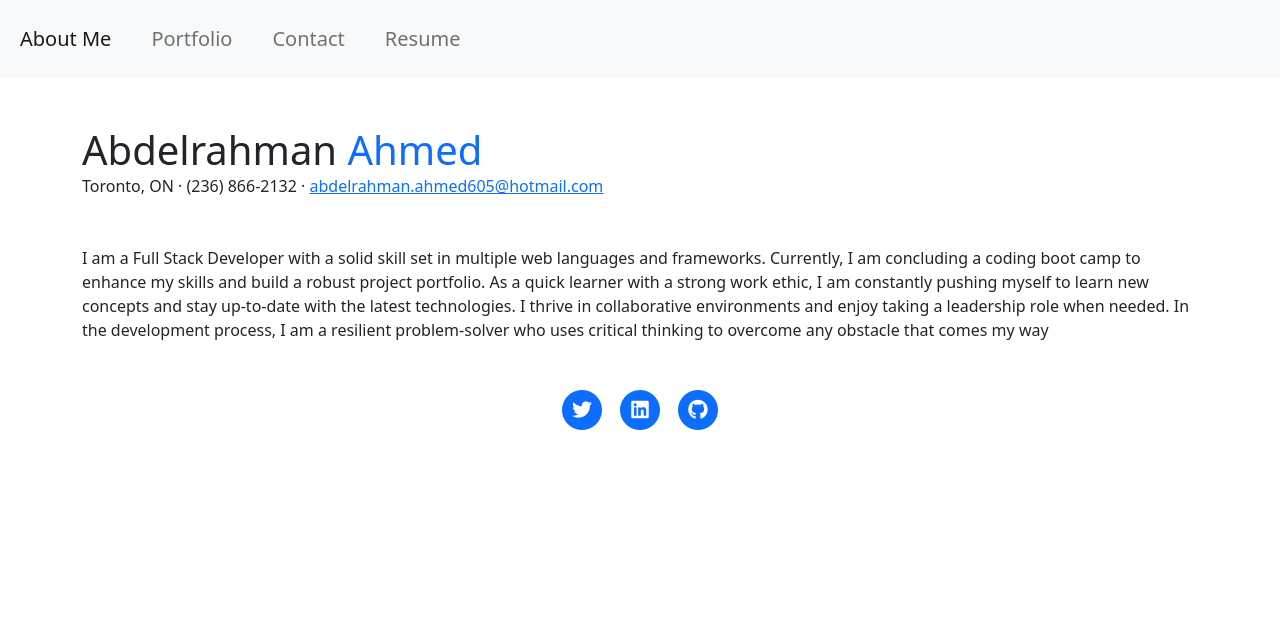
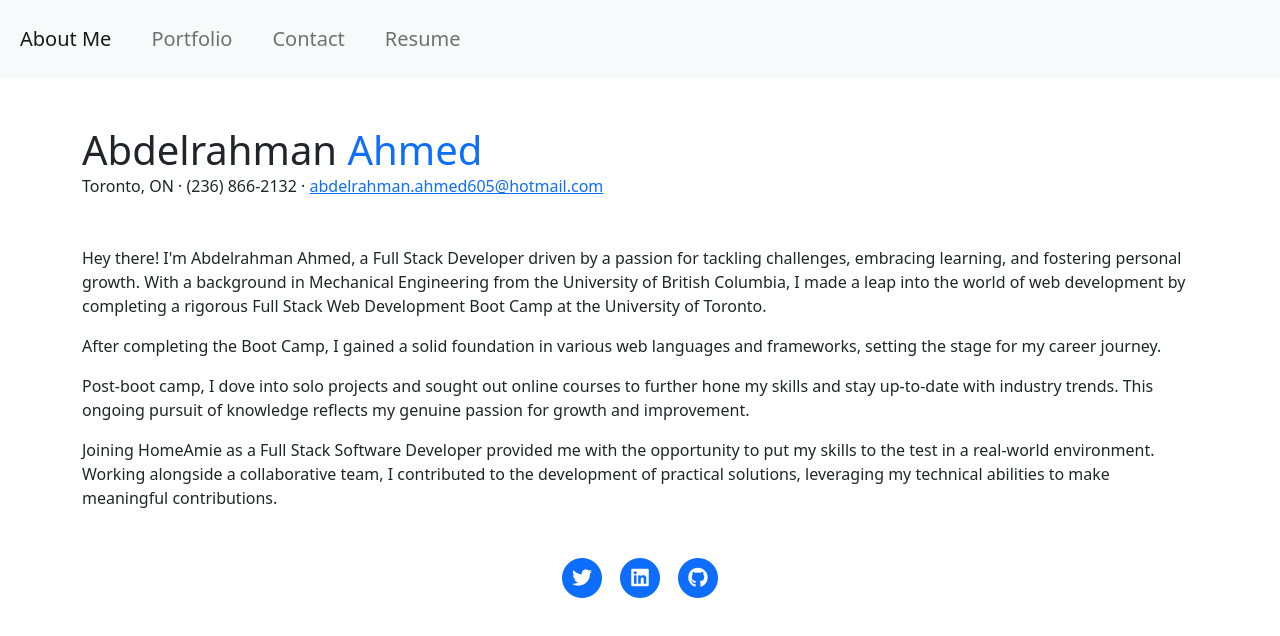
Before and after one commit to AbdelrahmanAhmed605/abeds-react-portfolio, a React (Create React App) app: page / in a window 1280 px wide. Shown: the top 636 px of the page. Built offline with nearby package versions, Linux system fonts and the light colour scheme.

Commit message:
Changed about me section

```diff
--- a/src/components/sections/About.js
+++ b/src/components/sections/About.js
@@ -1,4 +1,4 @@
-import React from "react";
+import React from 'react';
 
 function About() {
   return (
@@ -8,22 +8,39 @@ function About() {
           Abdelrahman <span className="text-primary">Ahmed</span>
         </h1>
         <div className="subheading mb-5">
-          Toronto, ON · (236) 866-2132 ·{" "}
+          Toronto, ON · (236) 866-2132 ·{' '}
           <a href="mailto:abdelrahman.ahmed605@hotmail.com">
             abdelrahman.ahmed605@hotmail.com
           </a>
         </div>
-        <p className="mb-5">
-          I am a Full Stack Developer with a solid skill set in multiple web
-          languages and frameworks. Currently, I am concluding a coding boot
-          camp to enhance my skills and build a robust project portfolio. As a
-          quick learner with a strong work ethic, I am constantly pushing myself
-          to learn new concepts and stay up-to-date with the latest
-          technologies. I thrive in collaborative environments and enjoy taking
-          a leadership role when needed. In the development process, I am a
-          resilient problem-solver who uses critical thinking to overcome any
-          obstacle that comes my way
-        </p>
+        <div>
+          <p className="mb-3">
+            Hey there! I'm Abdelrahman Ahmed, a Full Stack Developer driven by a
+            passion for tackling challenges, embracing learning, and fostering
+            personal growth. With a background in Mechanical Engineering from
+            the University of British Columbia, I made a leap into the world of
+            web development by completing a rigorous Full Stack Web Development
+            Boot Camp at the University of Toronto.
+          </p>
+          <p className="mb-3">
+            After completing the Boot Camp, I gained a solid foundation in
+            various web languages and frameworks, setting the stage for my
+            career journey.
+          </p>
+          <p className="mb-3">
+            Post-boot camp, I dove into solo projects and sought out online
+            courses to further hone my skills and stay up-to-date with industry
+            trends. This ongoing pursuit of knowledge reflects my genuine
+            passion for growth and improvement.
+          </p>
+          <p className="mb-5">
+            Joining HomeAmie as a Full Stack Software Developer provided me with
+            the opportunity to put my skills to the test in a real-world
+            environment. Working alongside a collaborative team, I contributed
+            to the development of practical solutions, leveraging my technical
+            abilities to make meaningful contributions.
+          </p>
+        </div>
       </div>
     </div>
   );
```
